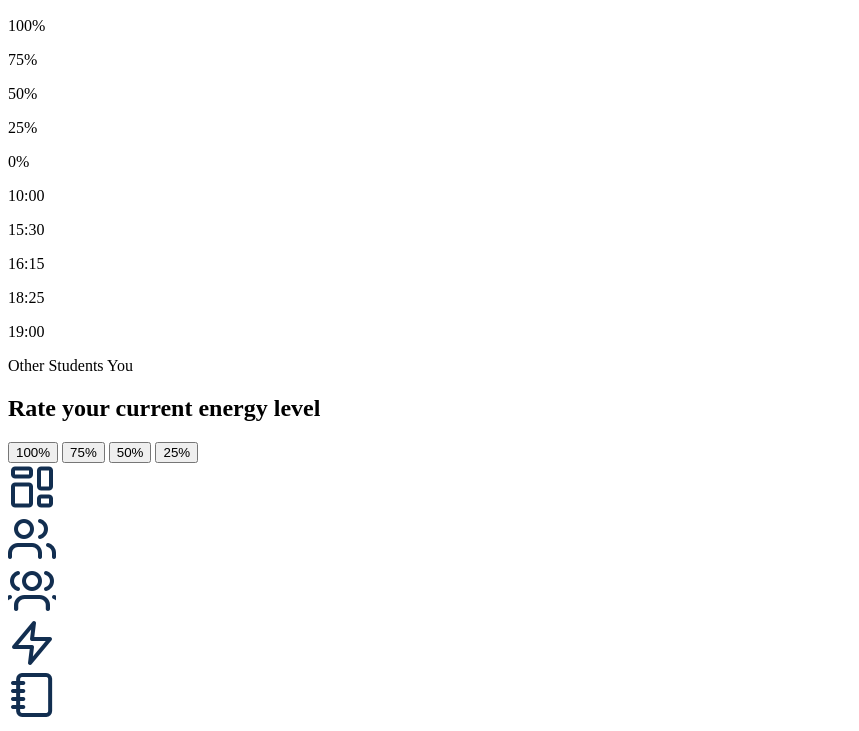
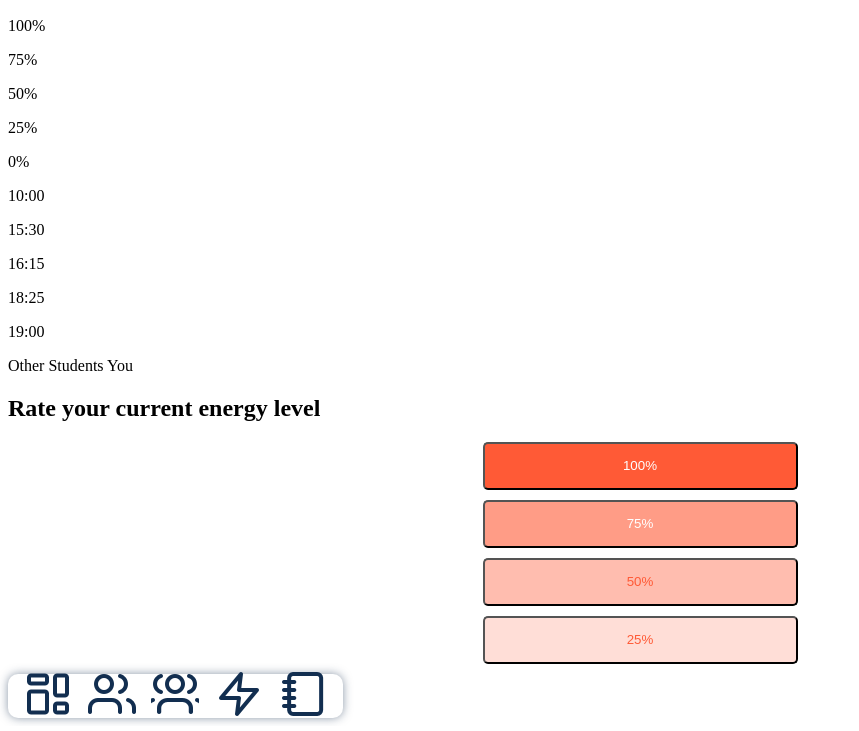
Before and after one commit to magu1216/companion-app, a plain HTML site: page energy.html in a window 1280 px wide. Shown: the part 110-841 px from the top of the page, without its empty margins (0-859 px from the left). Drawn offline with Linux system fonts and the light colour scheme.

Commit message:
energy button adjustment

```diff
--- a/css/style.css
+++ b/css/style.css
@@ -1,5 +1,3 @@
-
-
 .navbar {
   display: flex;
   width: 335px;
@@ -9,3 +7,37 @@
   justify-content: space-evenly;
   align-items: center;
 }
+
+.energyrate_wrapper {
+  display: flex;
+  flex-direction: column;
+  align-items: center;
+}
+
+.energyrate {
+  display: block;
+  border-radius: 5px;
+  height: 48px;
+  width: 315px;
+  margin-bottom: 10px;
+}
+
+.energyrate__100 {
+  background-color: #ff5a36;
+  color: white;
+}
+
+.energyrate__75 {
+  background-color: #ff9c86;
+  color: white;
+}
+
+.energyrate__50 {
+  background-color: #ffbdaf;
+  color: #ff5a36;
+}
+
+.energyrate__25 {
+  background-color: #ffded7;
+  color: #ff5a36;
+}
--- a/energy.html
+++ b/energy.html
@@ -7,6 +7,7 @@
       href="https://fonts.googleapis.com/css2?family=Open+Sans:wght@400;600;700&display=swap"
       rel="stylesheet"
     />
+    <link rel="stylesheet" href="css/style.css">
     <title>Student Companion App</title>
   </head>
   <body>
@@ -38,10 +39,12 @@
         <span>You</span>
       </section>
       <h2>Rate your current energy level</h2>
-      <button type="button button__100">100%</button>
-      <button type="button button__75">75%</button>
-      <button type="button button__50">50%</button>
-      <button type="button button__25">25%</button>
+      <div class="energyrate_wrapper">
+        <button class="energyrate energyrate__100" type="button">100%</button>
+        <button class="energyrate energyrate__75" type="button">75%</button>
+        <button class="energyrate energyrate__50" type="button">50%</button>
+        <button class="energyrate energyrate__25" type="button">25%</button>
+    </div>
     </main>
     <footer>
       <nav class="navbar">
```
Lines whose indentation alone changed are shown as unchanged.
